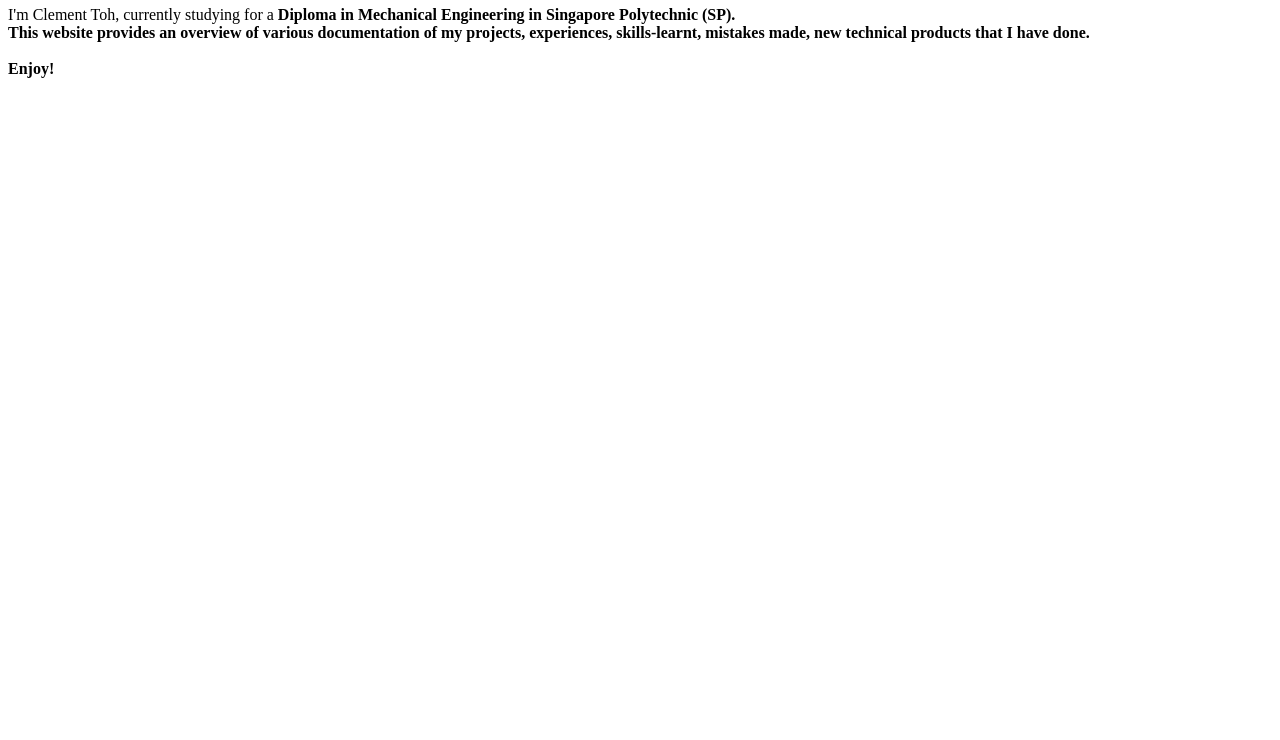
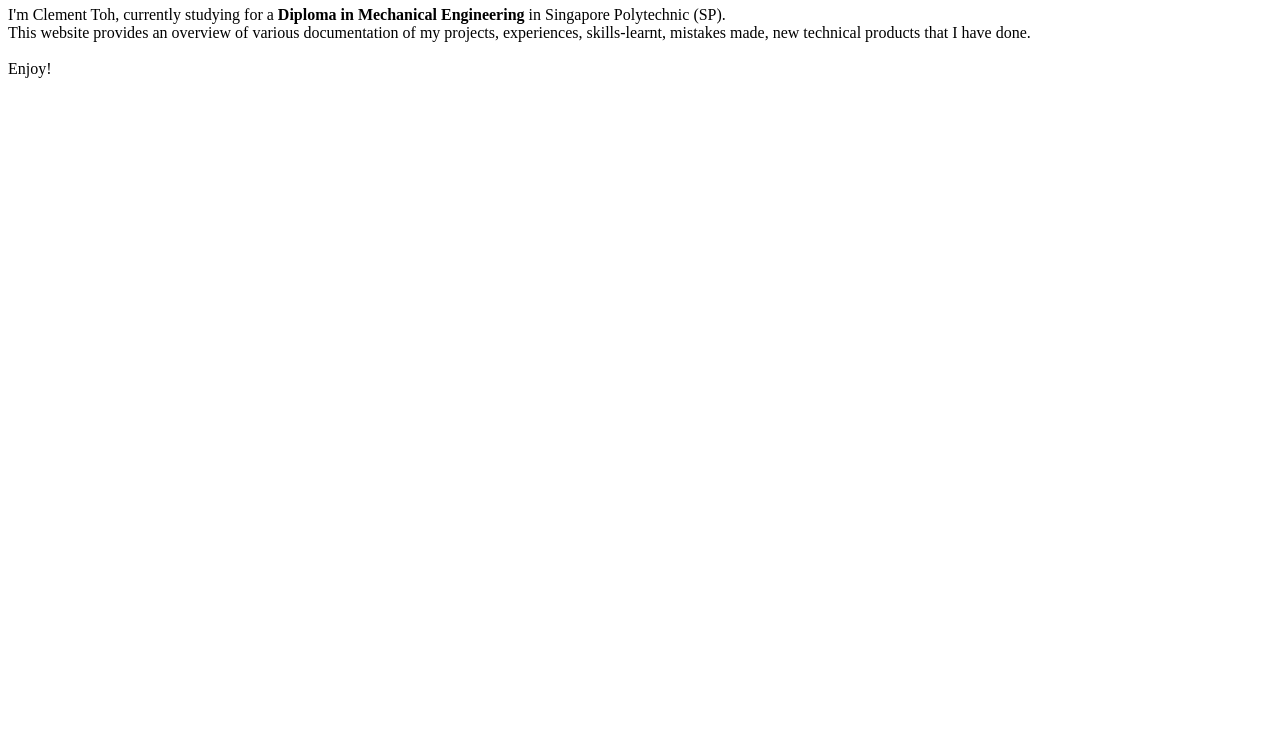
Before and after one commit to ClementToh/test, a plain HTML site: page index.html in a window 1280 px wide. Shown: the part 60-800 px from the top of the page. Drawn offline with Linux system fonts and the light colour scheme.

Commit message:
Update index.html

```diff
--- a/index.html
+++ b/index.html
@@ -5,7 +5,7 @@
 
 	<body>
 		<h1 style="text-align:center;">Hey friends—</h1>
-		<p>I'm Clement Toh, currently studying for a <b>Diploma in Mechanical Engineering<b> in Singapore Polytechnic (SP).
+		<p>I'm Clement Toh, currently studying for a <b>Diploma in Mechanical Engineering</b> in Singapore Polytechnic (SP).
 			<br /> This website provides an overview of various documentation of my projects, experiences, skills-learnt,
 			mistakes made, new technical products that I have done.
 
```
